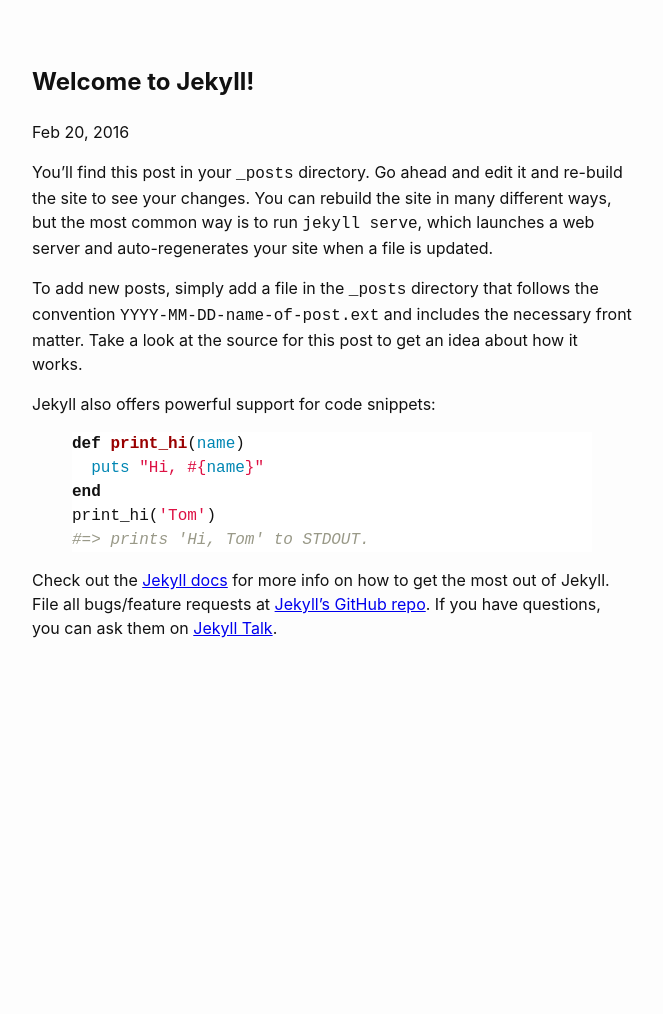
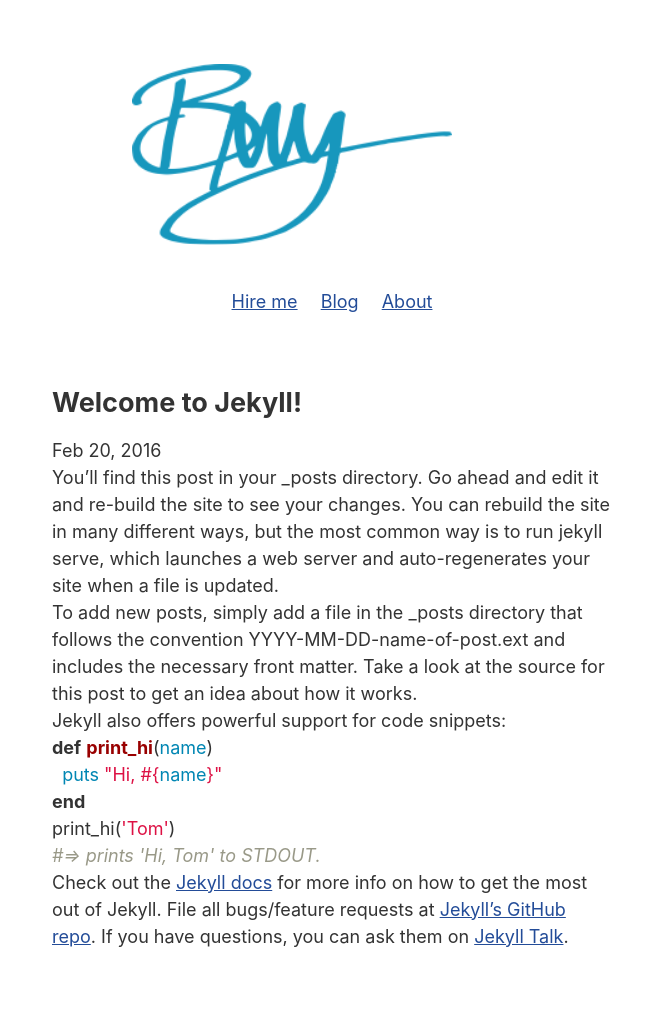
Before and after one commit to florianbuerger/florianbuerger.github.io, a Jekyll site: the page built from _posts/2016-02-20-welcome-to-jekyll.markdown, in a window 1280 px wide. Shown: the whole page, without its empty margins (308-971 px from the left). Built offline with Jekyll 4.4.1, drawn with Linux system fonts in a browser that asks for light colours; before the commit the page ends 900 px from its top, so only the background shows below that.

Commit message:
Start work on hire page

```diff
--- a/_includes/header.html
+++ b/_includes/header.html
@@ -1,3 +1,15 @@
 <header class="site-header">
+    <nav>
 
+        <a href="/" title="Return to the homepage">
+            <img src="/images/logo.png" alt="florian buerger logo" class="logo"/>
+        </a>
+
+        <ul>
+            <li><a href="/hire">Hire me</a></li>
+            <li><a href="/blog">Blog</a></li>
+            <li><a href="/about">About</a></li>
+        </ul>
+
+    </nav>
 </header>
--- a/_layouts/default.html
+++ b/_layouts/default.html
@@ -3,7 +3,7 @@
 
   {% include head.html %}
 
-  <body>
+  <body class="site">
 
     {% include header.html %}
 
--- a/_sass/_base.scss
+++ b/_sass/_base.scss
@@ -1,5 +1,8 @@
 body {
-    font: $base-font-weight #{$base-font-size}/#{$base-line-height} $base-font-family;
+    font-family: $base-font-family;
+    font-weight: $base-font-weight;
+    font-size: $base-font-size;
+    line-height: $base-line-height;
     color: $text-color;
     background-color: $background-color;
     -webkit-text-size-adjust: 100%;
@@ -8,23 +11,66 @@ body {
     -o-font-feature-settings: "kern" 1;
     font-feature-settings: "kern" 1;
     font-kerning: normal;
+}
 
-    max-width: 600px;
+.site {
+    max-width: 800px;
     margin: 4rem auto;
 }
 
-%headline {
-    font-weight: bold;
-    margin: 1rem 0;
+.page-content {
+    margin: 0 auto;
+    width: 90%;
+    @include respond-to(small) { width: 80%; }
+    @include respond-to(medium) { width: 75%; }
+    @include respond-to(large) { width: 70%; }
 }
 
+.headline {
+    font-weight: bold;
+    margin-top: 2.5em;
+    margin-bottom: 0.5em;
+}
 h1 {
-
+    @extend .headline;
     font-size: $base-font-size * 1.5;
 }
 h2 {
+    @extend .headline;
     font-size: $base-font-size * 1.2;
 }
 h3 {
+    @extend .headline;
     font-size: $base-font-size * 1.1;
 }
+
+nav {
+    @include center-block;
+    max-width: 400px;
+    .logo {
+        margin-bottom: 2em;
+        width: 80%;
+    }
+    ul {
+        text-align: center;
+        list-style-type: none;
+        overflow: hidden;
+    }
+    li {
+        padding-left: 1em;
+        display: inline-block;
+    }
+    li:first-child {
+        padding-left: 0;
+    }
+}
+
+a {
+    color: $highlight-color;
+}
+
+.call-to-action {
+    margin: 3em auto;
+    text-align: center;
+    font-weight: bold;
+}
--- /dev/null
+++ b/_sass/_breakpoints.scss
@@ -0,0 +1,22 @@
+// Thanks, http://www.sitepoint.com/managing-responsive-breakpoints-sass/
+$breakpoints: (
+  'small'  : ( min-width:  767px ),
+  'medium' : ( min-width:  992px ),
+  'large'  : ( min-width: 1200px )
+);
+
+@mixin respond-to($name) {
+  // If the key exists in the map
+  @if map-has-key($breakpoints, $name) {
+    // Prints a media query based on the value
+    @media #{inspect(map-get($breakpoints, $name))} {
+      @content;
+    }
+  }
+
+  // If the key doesn't exist in the map
+  @else {
+    @warn "Unfortunately, no value could be retrieved from `#{$breakpoint}`. "
+        + "Please make sure it is defined in `$breakpoints` map.";
+  }
+}
--- /dev/null
+++ b/_sass/_helper.scss
@@ -0,0 +1,5 @@
+@mixin center-block {
+  display: block;
+  margin-left: auto;
+  margin-right: auto;
+}
--- a/_sass/_reset.scss
+++ b/_sass/_reset.scss
@@ -1,6 +1,48 @@
-body, h1, h2, h3, h4, h5, h6,
-p, blockquote, pre, hr,
-dl, dd, ol, ul, figure {
-    margin: 0;
-    padding: 0;
+/* http://meyerweb.com/eric/tools/css/reset/
+   v2.0 | 20110126
+   License: none (public domain)
+*/
+
+html, body, div, span, applet, object, iframe,
+h1, h2, h3, h4, h5, h6, p, blockquote, pre,
+a, abbr, acronym, address, big, cite, code,
+del, dfn, em, img, ins, kbd, q, s, samp,
+small, strike, strong, sub, sup, tt, var,
+b, u, i, center,
+dl, dt, dd, ol, ul, li,
+fieldset, form, label, legend,
+table, caption, tbody, tfoot, thead, tr, th, td,
+article, aside, canvas, details, embed,
+figure, figcaption, footer, header, hgroup,
+menu, nav, output, ruby, section, summary,
+time, mark, audio, video {
+	margin: 0;
+	padding: 0;
+	border: 0;
+	font-size: 100%;
+	font: inherit;
+	vertical-align: baseline;
 }
+/* HTML5 display-role reset for older browsers */
+article, aside, details, figcaption, figure,
+footer, header, hgroup, menu, nav, section {
+	display: block;
+}
+body {
+	line-height: 1;
+}
+ol, ul {
+	list-style: none;
+}
+blockquote, q {
+	quotes: none;
+}
+blockquote:before, blockquote:after,
+q:before, q:after {
+	content: '';
+	content: none;
+}
+table {
+	border-collapse: collapse;
+	border-spacing: 0;
+}
--- a/css/main.scss
+++ b/css/main.scss
@@ -1,18 +1,22 @@
 ---
 ---
+
 @charset "utf-8";
 
-$base-font-family:  system, -apple-system, BlinkMacSystemFont, "Helvetica Neue", "Lucida Grande";
-$base-font-size:    16px;
-$base-font-weight:  400;
-$small-font-size:   $base-font-size * 0.875;
-$base-line-height:  1.5;
+$base-font-family: system, -apple-system, BlinkMacSystemFont, "Helvetica Neue", "Lucida Grande";
+$base-font-size: 18px;
+$base-font-weight: 400;
+$small-font-size: $base-font-size * 0.875;
+$base-line-height: 1.5;
 
-$spacing-unit:      30px;
+$text-color: #333;
+$background-color: #fff;
+$highlight-color: #234c98;
 
-$text-color:        #111;
-$background-color:  #fdfdfd;
-$highlight-color:   #234c98;
-
-@import "base";
-@import "syntax-highlighting";
+@import
+    "reset",
+    "breakpoints",
+    "helper",
+    "base",
+    "syntax-highlighting"
+    ;
```
Also changed, not shown: hire.md (added, +29 -0 lines), index.md (+7 -21 lines), images/logo.png (added).
